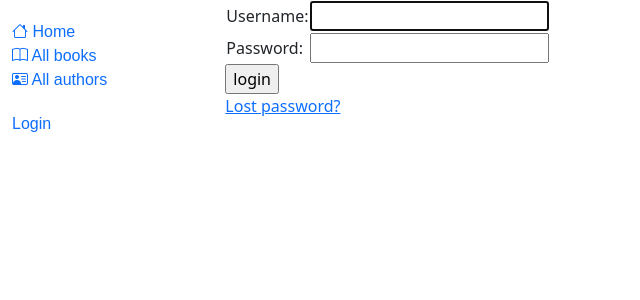
After one commit to aminrustamoff/django_local_library, a Django app: page /accounts/login/ in a window 1280 px wide. The commit adds this page. Shown: the top 300 px of the page, without its empty margins (0-640 px from the left). Run offline with Django 4.2, Linux system fonts and the light colour scheme.

Commit message:
View count function added to the home page, User Authentication added (login/logout).

```diff
--- a/catalog/static/css/styles.css
+++ b/catalog/static/css/styles.css
@@ -14,3 +14,11 @@
   font-weight: 400;
   font-style: normal;
 }
+
+#logout-form {
+  display: inline;
+}
+#logout-form button {
+  padding: 0;
+  margin: 0;
+}
--- a/catalog/templates/base_generic.html
+++ b/catalog/templates/base_generic.html
@@ -30,6 +30,21 @@
               <li><a href="{% url 'books' %}"><i class="bi bi-book"></i> All books</a></li>
               <li><a href="{% url 'authors' %}"><i class="bi bi-person-vcard"></i> All authors</a></li>
             </ul>
+
+            <ul class="sidebar-nav">
+              {% if user.is_authenticated %}
+                <li>User: {{ user.get_username }}</li>
+                <li>
+                  <form id="logout-form" method="post" action="{% url 'logout' %}">
+                    {% csrf_token %}
+                    <button type="submit" class="btn btn-link"><i class="bi bi-box-arrow-right"></i> Logout</button>
+                  </form>
+                </li>
+              {% else %}
+                <li><a href="{% url 'login' %}?next={{ request.path }}">Login</a></li>
+              {% endif %}
+            </ul>
+
           {% endblock %}
         </div>
         <div class="col-sm-10 ">{% block content %}{% endblock %}
--- /dev/null
+++ b/catalog/templates/registration/logged_out.html
@@ -0,0 +1,6 @@
+{% extends "base_generic.html" %}
+
+{% block content %}
+  <p>Logged out!</p>
+  <a href="{% url 'login'%}">Click here to login again.</a>
+{% endblock %}
--- /dev/null
+++ b/catalog/templates/registration/login.html
@@ -0,0 +1,37 @@
+{% extends "base_generic.html" %}
+
+{% block content %}
+
+  {% if form.errors %}
+    <p>Your username and password didn't match. Please try again.</p>
+  {% endif %}
+
+  {% if next %}
+    {% if user.is_authenticated %}
+      <p>Your account doesn't have access to this page. To proceed,
+      please login with an account that has access.</p>
+    {% else %}
+      <p>Please login to see this page.</p>
+    {% endif %}
+  {% endif %}
+
+  <form method="post" action="{% url 'login' %}">
+    {% csrf_token %}
+    <table>
+      <tr>
+        <td>{{ form.username.label_tag }}</td>
+        <td>{{ form.username }}</td>
+      </tr>
+      <tr>
+        <td>{{ form.password.label_tag }}</td>
+        <td>{{ form.password }}</td>
+      </tr>
+    </table>
+    <input type="submit" value="login">
+    <input type="hidden" name="next" value="{{ next }}">
+  </form>
+
+  {# Assumes you set up the password_reset view in your URLConf #}
+  <p><a href="{% url 'password_reset' %}">Lost password?</a></p>
+
+{% endblock %}
--- /dev/null
+++ b/catalog/templates/registration/password_reset_done.html
@@ -0,0 +1,5 @@
+{% extends "base_generic.html" %}
+
+{% block content %}
+  <p>We've emailed you instructions for setting your password. If they haven't arrived in a few minutes, check your spam folder.</p>
+{% endblock %}
--- /dev/null
+++ b/catalog/templates/registration/password_reset_email.html
@@ -0,0 +1,2 @@
+Someone asked for password reset for email {{ email }}. Follow the link below:
+{{ protocol }}://{{ domain }}{% url 'password_reset_confirm' uidb64=uid token=token %}
--- a/catalog/views.py
+++ b/catalog/views.py
@@ -1,6 +1,12 @@
 from django.shortcuts import render
 
 from .models import Book, Author, BookInstance, Genre
+from django.contrib.auth.decorators import login_required
+
+@login_required
+def restricted(request):
+    """View function for restricted page."""
+    return render(request, 'catalog/index.html')
 
 def index(request):
     """View function for home page of site."""
--- a/locallibrary/urls.py
+++ b/locallibrary/urls.py
@@ -14,22 +14,17 @@ Including another URLconf
     1. Import the include() function: from django.urls import include, path
     2. Add a URL to urlpatterns:  path('blog/', include('blog.urls'))
 """
-from django.contrib import admin
+# from django.contrib import admin
 from django.urls import path
 # Use include() to add paths from the catalog application
 from django.urls import include
 # Add URL maps to redirect the base URL to our application
 from django.views.generic import RedirectView
+from django.contrib.auth import views as auth_views
 
 urlpatterns = [
-    path('admin/', admin.site.urls),
+    # path('admin/', admin.site.urls),
+    path('catalog/', include('catalog.urls')),
+    path('', RedirectView.as_view(url='catalog/', permanent=True)),
+    path('accounts/', include('django.contrib.auth.urls')),
 ]
-
-
-urlpatterns += [
-    path('catalog/', include('catalog.urls')),
-]
-
-urlpatterns += [
-    path('', RedirectView.as_view(url='catalog/', permanent=True)),
-]
```
Also changed, not shown: catalog/templates/registration/password_reset_confirm.html (added, +29 -0 lines), catalog/templates/registration/password_reset_form.html (added, +12 -0 lines), locallibrary/settings.py (+12 -2 lines), catalog/templates/registration/password_reset_complete.html (added).
